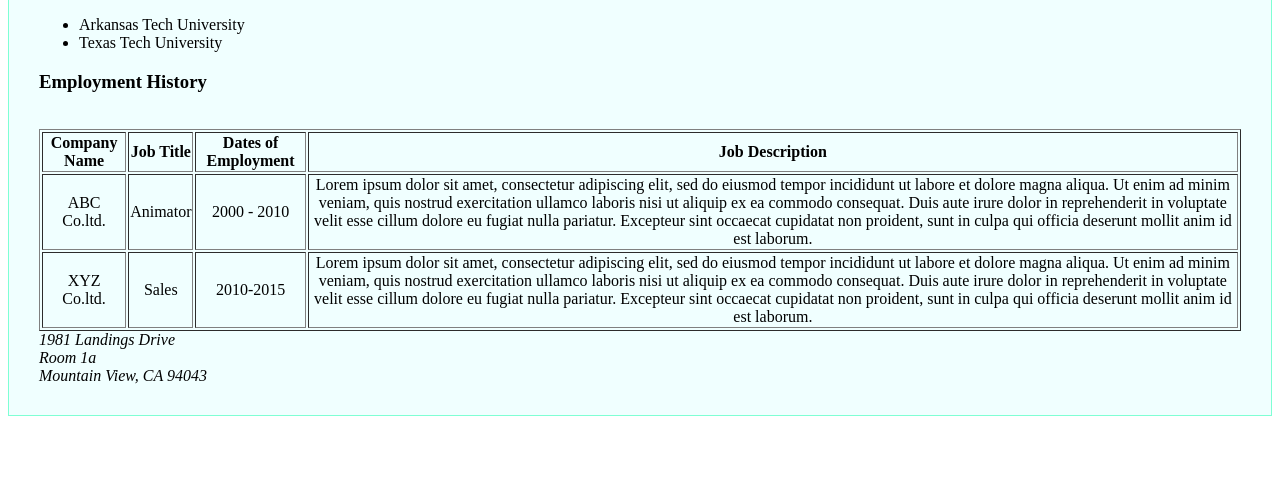
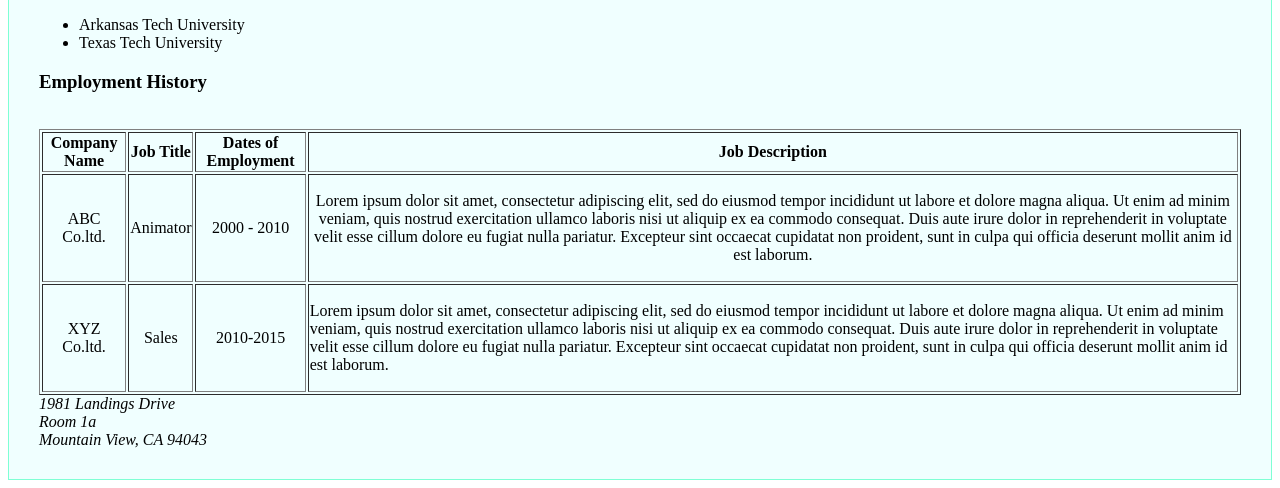
Before and after one commit to paschwyn/1_2_4-SallyStudent, a plain HTML site: page index.html in a window 1280 px wide. Shown: the part 566-1054 px from the top of the page. Before the commit the page ends 990 px from the top, so only its background shows below. Drawn offline with Linux system fonts and the light colour scheme.

Commit message:
Update index.html
changed td alignment from job description to "left"

```diff
--- a/index.html
+++ b/index.html
@@ -31,13 +31,13 @@
     <td>ABC Co.ltd.</td>
     <td>Animator</td>
     <td>2000 - 2010</td>
-    <td>Lorem ipsum dolor sit amet, consectetur adipiscing elit, sed do eiusmod tempor incididunt ut labore et dolore magna aliqua. Ut enim ad minim veniam, quis nostrud exercitation ullamco laboris nisi ut aliquip ex ea commodo consequat. Duis aute irure dolor in reprehenderit in voluptate velit esse cillum dolore eu fugiat nulla pariatur. Excepteur sint occaecat cupidatat non proident, sunt in culpa qui officia deserunt mollit anim id est laborum.</td>
+    <td><p align="left"></p>Lorem ipsum dolor sit amet, consectetur adipiscing elit, sed do eiusmod tempor incididunt ut labore et dolore magna aliqua. Ut enim ad minim veniam, quis nostrud exercitation ullamco laboris nisi ut aliquip ex ea commodo consequat. Duis aute irure dolor in reprehenderit in voluptate velit esse cillum dolore eu fugiat nulla pariatur. Excepteur sint occaecat cupidatat non proident, sunt in culpa qui officia deserunt mollit anim id est laborum.</p></td>
   </tr>
   <tr><br>
     <td>XYZ Co.ltd.</td>
     <td>Sales</td>
     <td>2010-2015</td>
-    <td>Lorem ipsum dolor sit amet, consectetur adipiscing elit, sed do eiusmod tempor incididunt ut labore et dolore magna aliqua. Ut enim ad minim veniam, quis nostrud exercitation ullamco laboris nisi ut aliquip ex ea commodo consequat. Duis aute irure dolor in reprehenderit in voluptate velit esse cillum dolore eu fugiat nulla pariatur. Excepteur sint occaecat cupidatat non proident, sunt in culpa qui officia deserunt mollit anim id est laborum.</td>
+    <td><p align="left">Lorem ipsum dolor sit amet, consectetur adipiscing elit, sed do eiusmod tempor incididunt ut labore et dolore magna aliqua. Ut enim ad minim veniam, quis nostrud exercitation ullamco laboris nisi ut aliquip ex ea commodo consequat. Duis aute irure dolor in reprehenderit in voluptate velit esse cillum dolore eu fugiat nulla pariatur. Excepteur sint occaecat cupidatat non proident, sunt in culpa qui officia deserunt mollit anim id est laborum.</p></td>
   </tr>
 </table>
 </section>
```
